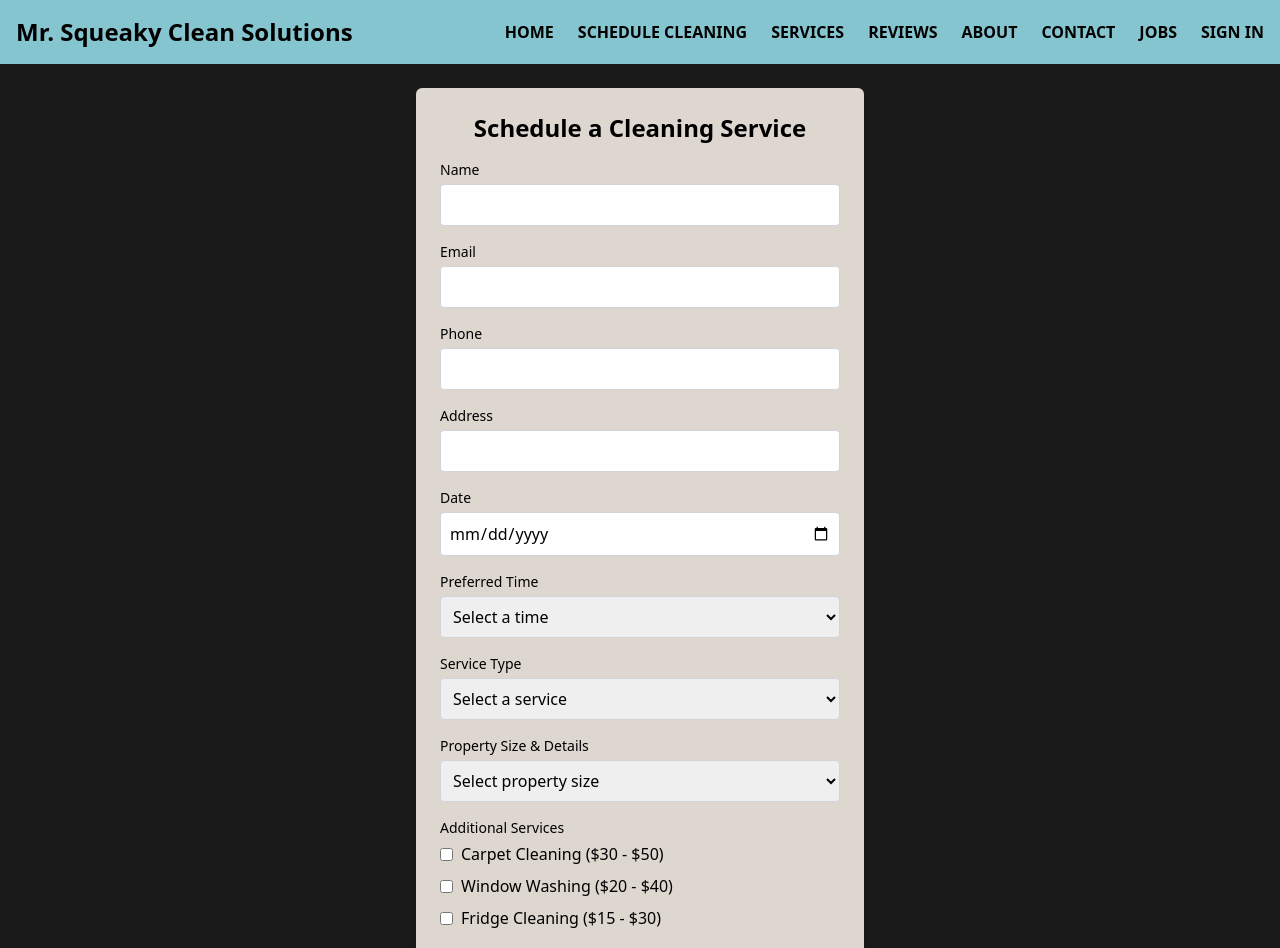
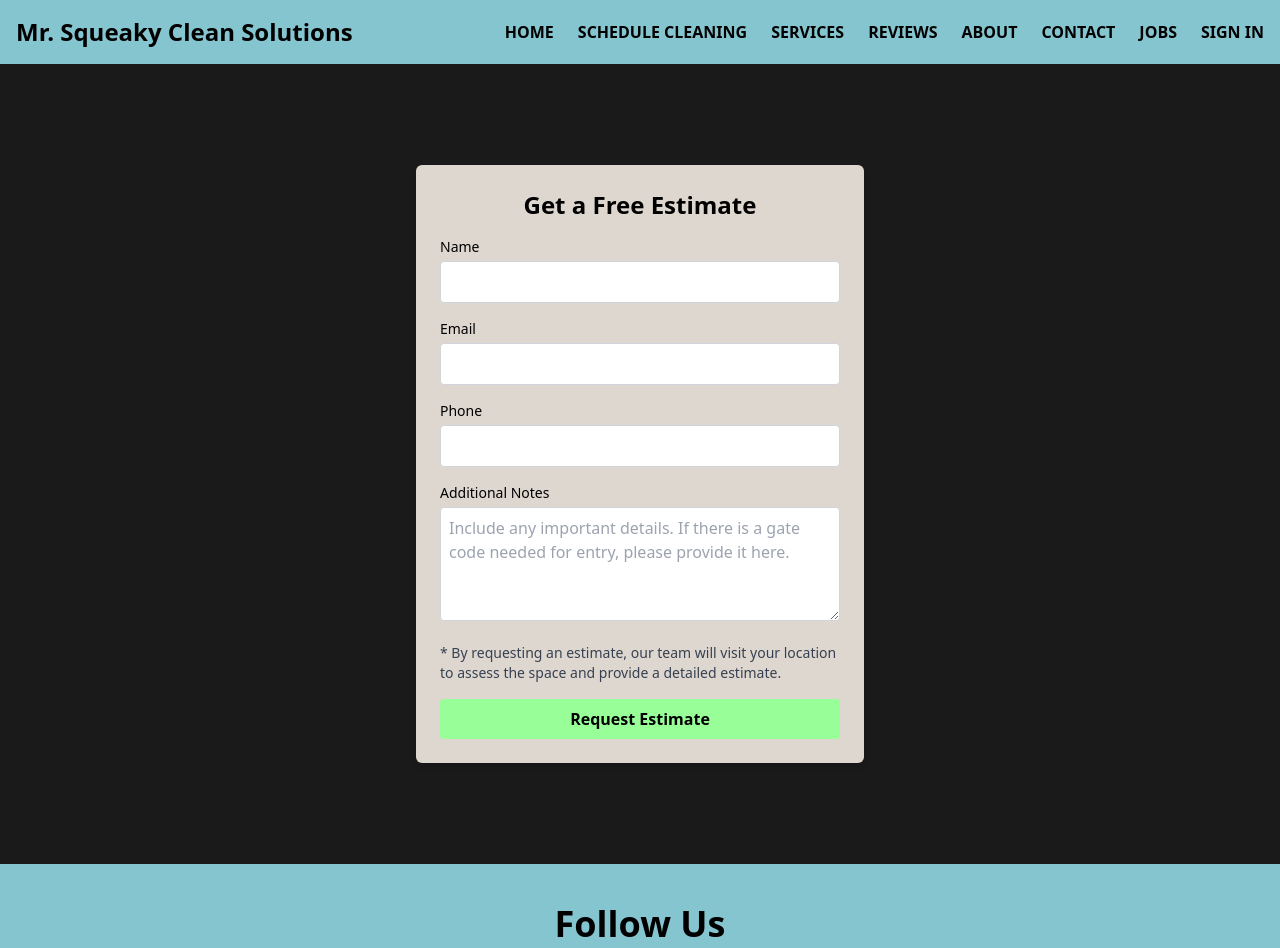
Before and after one commit to AndresAlbornozgil/cleaning-company-webapp, a React (Vite) app in the folder client/: page /book-cleaning in a window 1280 px wide. Shown: the top 948 px of the page. Built offline with nearby package versions, Linux system fonts and the light colour scheme.

Commit message:
Turn booking form into estimate form

```diff
--- a/client/src/pages/BookCleaning.jsx
+++ b/client/src/pages/BookCleaning.jsx
@@ -1,82 +1,16 @@
 import React, { useState } from 'react';
 
-const BookCleaning = () => {
+const GetEstimate = () => {
   const [formData, setFormData] = useState({
     name: '',
     email: '',
     phone: '',
-    address: '',
-    date: '',
-    time: '',
-    serviceType: '',
-    propertySize: '',
-    additionalServices: [],
     additionalNotes: ''
   });
-
-  const [totalPriceRange, setTotalPriceRange] = useState({ min: 0, max: 0 });
-
-  const servicePrices = {
-    standard: { min: 80, max: 120 },
-    deep: { min: 150, max: 200 },
-    moveout: { min: 200, max: 300 },
-  };
-
-  const propertySizePrices = {
-    studio: { min: 50, max: 70 },
-    "1bedroom": { min: 80, max: 110 },
-    "2bedroom": { min: 100, max: 140 },
-    "3bedroom": { min: 130, max: 180 },
-    largeHome: { min: 200, max: 300 },
-    veryLargeHome: { min: 300, max: 450 },
-    officeSmall: { min: 150, max: 200 },
-    officeMedium: { min: 250, max: 350 },
-    officeLarge: { min: 400, max: 600 },
-  };
-
-  const additionalServicePrices = {
-    carpetCleaning: { min: 30, max: 50 },
-    windowWashing: { min: 20, max: 40 },
-    fridgeCleaning: { min: 15, max: 30 },
-  };
 
   const handleChange = (e) => {
     const { name, value } = e.target;
     setFormData({ ...formData, [name]: value });
-    calculateTotal({ ...formData, [name]: value });
-  };
-
-  const handleCheckboxChange = (e) => {
-    const { name, checked } = e.target;
-    const updatedServices = checked
-      ? [...formData.additionalServices, name]
-      : formData.additionalServices.filter((service) => service !== name);
-    setFormData({ ...formData, additionalServices: updatedServices });
-    calculateTotal({ ...formData, additionalServices: updatedServices });
-  };
-
-  const calculateTotal = (data) => {
-    let minTotal = 0;
-    let maxTotal = 0;
-
-    if (data.serviceType && servicePrices[data.serviceType]) {
-      minTotal += servicePrices[data.serviceType].min;
-      maxTotal += servicePrices[data.serviceType].max;
-    }
-
-    if (data.propertySize && propertySizePrices[data.propertySize]) {
-      minTotal += propertySizePrices[data.propertySize].min;
-      maxTotal += propertySizePrices[data.propertySize].max;
-    }
-
-    data.additionalServices.forEach(service => {
-      if (additionalServicePrices[service]) {
-        minTotal += additionalServicePrices[service].min;
-        maxTotal += additionalServicePrices[service].max;
-      }
-    });
-
-    setTotalPriceRange({ min: minTotal, max: maxTotal });
   };
 
   const handleSubmit = (e) => {
@@ -87,7 +21,7 @@ const BookCleaning = () => {
   return (
     <div className="min-h-screen flex justify-center items-center bg-[#1a1a1a] p-6">
       <div className="max-w-md w-full p-6 bg-[#DED7CF] shadow-md rounded-md">
-        <h2 className="text-2xl font-bold mb-4 text-center">Schedule a Cleaning Service</h2>
+        <h2 className="text-2xl font-bold mb-4 text-center">Get a Free Estimate</h2>
         <form onSubmit={handleSubmit}>
           <div className="mb-4">
             <label className="block text-sm font-medium mb-1">Name</label>
@@ -126,113 +60,6 @@ const BookCleaning = () => {
           </div>
 
           <div className="mb-4">
-            <label className="block text-sm font-medium mb-1">Address</label>
-            <input
-              type="text"
-              name="address"
-              value={formData.address}
-              onChange={handleChange}
-              className="w-full p-2 border border-gray-300 rounded"
-              required
-            />
-          </div>
-
-          <div className="mb-4">
-            <label className="block text-sm font-medium mb-1">Date</label>
-            <input
-              type="date"
-              name="date"
-              value={formData.date}
-              onChange={handleChange}
-              className="w-full p-2 border border-gray-300 rounded"
-              required
-            />
-          </div>
-
-          <div className="mb-4">
-            <label className="block text-sm font-medium mb-1">Preferred Time</label>
-            <select
-              name="time"
-              value={formData.time}
-              onChange={handleChange}
-              className="w-full p-2 border border-gray-300 rounded"
-              required
-            >
-              <option value="">Select a time</option>
-              <option value="morning">Morning (8 AM - 12 PM)</option>
-              <option value="afternoon">Afternoon (12 PM - 5 PM)</option>
-            </select>
-          </div>
-
-          <div className="mb-4">
-            <label className="block text-sm font-medium mb-1">Service Type</label>
-            <select
-              name="serviceType"
-              value={formData.serviceType}
-              onChange={handleChange}
-              className="w-full p-2 border border-gray-300 rounded"
-              required
-            >
-              <option value="">Select a service</option>
-              <option value="standard">Standard Cleaning ($80 - $120)</option>
-              <option value="deep">Deep Cleaning ($150 - $200)</option>
-              <option value="moveout">Move-Out Cleaning ($200 - $300)</option>
-            </select>
-          </div>
-
-          <div className="mb-4">
-            <label className="block text-sm font-medium mb-1">Property Size & Details</label>
-            <select
-              name="propertySize"
-              value={formData.propertySize}
-              onChange={handleChange}
-              className="w-full p-2 border border-gray-300 rounded"
-              required
-            >
-              <option value="">Select property size</option>
-              <option value="studio">Studio Apartment ($50 - $70)</option>
-              <option value="1bedroom">1-Bedroom Apartment ($80 - $110)</option>
-              <option value="2bedroom">2-Bedroom Apartment/House ($100 - $140)</option>
-              <option value="3bedroom">3-Bedroom House ($130 - $180)</option>
-              <option value="largeHome">Large Home ($200 - $300)</option>
-              <option value="veryLargeHome">Very Large Home ($300 - $450)</option>
-              <option value="officeSmall">Small Office ($150 - $200)</option>
-              <option value="officeMedium">Medium Office ($250 - $350)</option>
-              <option value="officeLarge">Large Office ($400 - $600)</option>
-            </select>
-          </div>
-
-          <div className="mb-4">
-            <label className="block text-sm font-medium mb-1">Additional Services</label>
-            <div className="flex flex-wrap gap-2">
-              <label className="flex items-center">
-                <input
-                  type="checkbox"
-                  name="carpetCleaning"
-                  onChange={handleCheckboxChange}
-                />
-                <span className="ml-2">Carpet Cleaning ($30 - $50)</span>
-              </label>
-              <label className="flex items-center">
-                <input
-                  type="checkbox"
-                  name="windowWashing"
-                  onChange={handleCheckboxChange}
-                />
-                <span className="ml-2">Window Washing ($20 - $40)</span>
-              </label>
-              <label className="flex items-center">
-                <input
-                  type="checkbox"
-                  name="fridgeCleaning"
-                  onChange={handleCheckboxChange}
-                />
-                <span className="ml-2">Fridge Cleaning ($15 - $30)</span>
-              </label>
-            </div>
-          </div>
-
-          <div className="mb-4">
             <label className="block text-sm font-medium mb-1">Additional Notes</label>
             <textarea
               name="additionalNotes"
@@ -244,20 +71,15 @@ const BookCleaning = () => {
             />
           </div>
 
-          <div className="mb-4">
-            <h3 className="text-lg font-bold">Estimated Price Range:</h3>
-            <p>${totalPriceRange.min} - ${totalPriceRange.max}</p>
-          </div>
-
-          <p className="text-sm text-gray-500 mb-4">
-            * The final price may vary based on actual conditions observed during the visit. A detailed assessment will help confirm the final cost.
+          <p className="text-sm text-gray-700 mb-4">
+            * By requesting an estimate, our team will visit your location to assess the space and provide a detailed estimate.
           </p>
 
           <button
             type="submit"
-            className="w-full bg-green-600 text-white p-2 rounded hover:bg-green-600"
+            className="w-full bg-green-600 text-white p-2 rounded hover:bg-green-700"
           >
-            Schedule Cleaning
+            Request Estimate
           </button>
         </form>
       </div>
@@ -265,4 +87,4 @@ const BookCleaning = () => {
   );
 };
 
-export default BookCleaning;
+export default GetEstimate;
```
